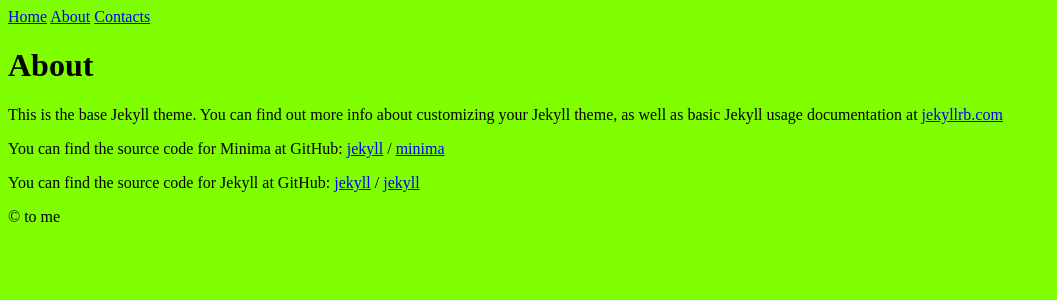
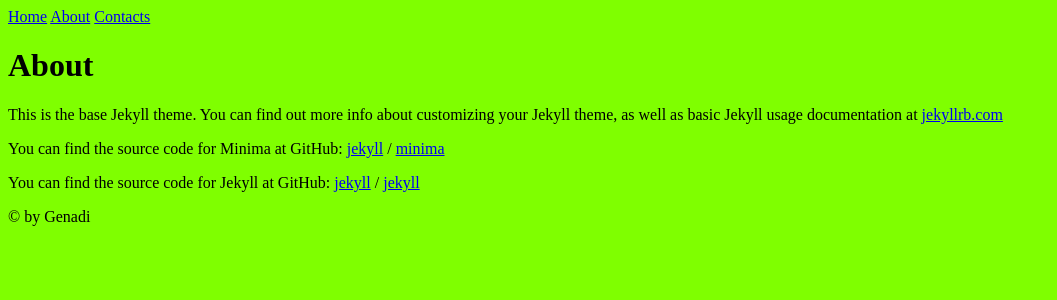
Before and after one commit to genadi60/Hyde, a Jekyll site: the page docs/about/index.html, which Jekyll copies as it is, in a window 1280 px wide. Shown: the top 300 px of the page, without its empty margins (0-1057 px from the left). Built offline with Jekyll 4.4.1, drawn with Linux system fonts in a browser that asks for light colours.

Commit message:
Config Local work

```diff
--- a/_layouts/page.html
+++ b/_layouts/page.html
@@ -16,7 +16,7 @@
     {{ content }}
 </section>
 <footer>
-    &copy; to me
+    &copy; by Genadi
 </footer>
 </body>
 </html>
--- a/docs/404.html
+++ b/docs/404.html
@@ -36,7 +36,7 @@
 
 </section>
 <footer>
-    &copy; to me
+    &copy; by Genadi
 </footer>
 </body>
 </html>
--- a/docs/about/index.html
+++ b/docs/about/index.html
@@ -26,7 +26,7 @@
 
 </section>
 <footer>
-    &copy; to me
+    &copy; by Genadi
 </footer>
 </body>
 </html>
--- a/docs/contacts/index.html
+++ b/docs/contacts/index.html
@@ -17,7 +17,7 @@
 
 </section>
 <footer>
-    &copy; to me
+    &copy; by Genadi
 </footer>
 </body>
 </html>
--- a/docs/feed.xml
+++ b/docs/feed.xml
@@ -1,4 +1,4 @@
-<?xml version="1.0" encoding="utf-8"?><feed xmlns="http://www.w3.org/2005/Atom" ><generator uri="https://jekyllrb.com/" version="3.8.5">Jekyll</generator><link href="http://localhost:4000/Hyde/feed.xml" rel="self" type="application/atom+xml" /><link href="http://localhost:4000/Hyde/" rel="alternate" type="text/html" /><updated>2019-06-01T13:22:08+03:00</updated><id>http://localhost:4000/Hyde/feed.xml</id><title type="html">Hyde</title><subtitle>This is scary, but awesome!</subtitle><entry><title type="html">Welcome to Jekyll!</title><link href="http://localhost:4000/Hyde/jekyll/update/2019/05/29/welcome-to-jekyll.html" rel="alternate" type="text/html" title="Welcome to Jekyll!" /><published>2019-05-29T20:23:37+03:00</published><updated>2019-05-29T20:23:37+03:00</updated><id>http://localhost:4000/Hyde/jekyll/update/2019/05/29/welcome-to-jekyll</id><content type="html" xml:base="http://localhost:4000/Hyde/jekyll/update/2019/05/29/welcome-to-jekyll.html">&lt;p&gt;You’ll find this post in your &lt;code class=&quot;highlighter-rouge&quot;&gt;_posts&lt;/code&gt; directory. Go ahead and edit it and re-build the site to see your changes. You can rebuild the site in many different ways, but the most common way is to run &lt;code class=&quot;highlighter-rouge&quot;&gt;jekyll serve&lt;/code&gt;, which launches a web server and auto-regenerates your site when a file is updated.&lt;/p&gt;
+<?xml version="1.0" encoding="utf-8"?><feed xmlns="http://www.w3.org/2005/Atom" ><generator uri="https://jekyllrb.com/" version="3.8.5">Jekyll</generator><link href="http://localhost:4000/Hyde/feed.xml" rel="self" type="application/atom+xml" /><link href="http://localhost:4000/Hyde/" rel="alternate" type="text/html" /><updated>2019-06-02T19:33:45+03:00</updated><id>http://localhost:4000/Hyde/feed.xml</id><title type="html">Hyde</title><subtitle>This is scary, but awesome!</subtitle><entry><title type="html">Welcome to Jekyll!</title><link href="http://localhost:4000/Hyde/jekyll/update/2019/05/29/welcome-to-jekyll.html" rel="alternate" type="text/html" title="Welcome to Jekyll!" /><published>2019-05-29T20:23:37+03:00</published><updated>2019-05-29T20:23:37+03:00</updated><id>http://localhost:4000/Hyde/jekyll/update/2019/05/29/welcome-to-jekyll</id><content type="html" xml:base="http://localhost:4000/Hyde/jekyll/update/2019/05/29/welcome-to-jekyll.html">&lt;p&gt;You’ll find this post in your &lt;code class=&quot;highlighter-rouge&quot;&gt;_posts&lt;/code&gt; directory. Go ahead and edit it and re-build the site to see your changes. You can rebuild the site in many different ways, but the most common way is to run &lt;code class=&quot;highlighter-rouge&quot;&gt;jekyll serve&lt;/code&gt;, which launches a web server and auto-regenerates your site when a file is updated.&lt;/p&gt;
 
 &lt;p&gt;To add new posts, simply add a file in the &lt;code class=&quot;highlighter-rouge&quot;&gt;_posts&lt;/code&gt; directory that follows the convention &lt;code class=&quot;highlighter-rouge&quot;&gt;YYYY-MM-DD-name-of-post.ext&lt;/code&gt; and includes the necessary front matter. Take a look at the source for this post to get an idea about how it works.&lt;/p&gt;
 
--- a/docs/jekyll/update/2019/05/29/welcome-to-jekyll.html
+++ b/docs/jekyll/update/2019/05/29/welcome-to-jekyll.html
@@ -30,7 +30,7 @@
 
 </section>
 <footer>
-    &copy; to me
+    &copy; by Genadi
 </footer>
 </body>
 </html>
```
Also changed, not shown: docs/index.html (+5 -3 lines).
